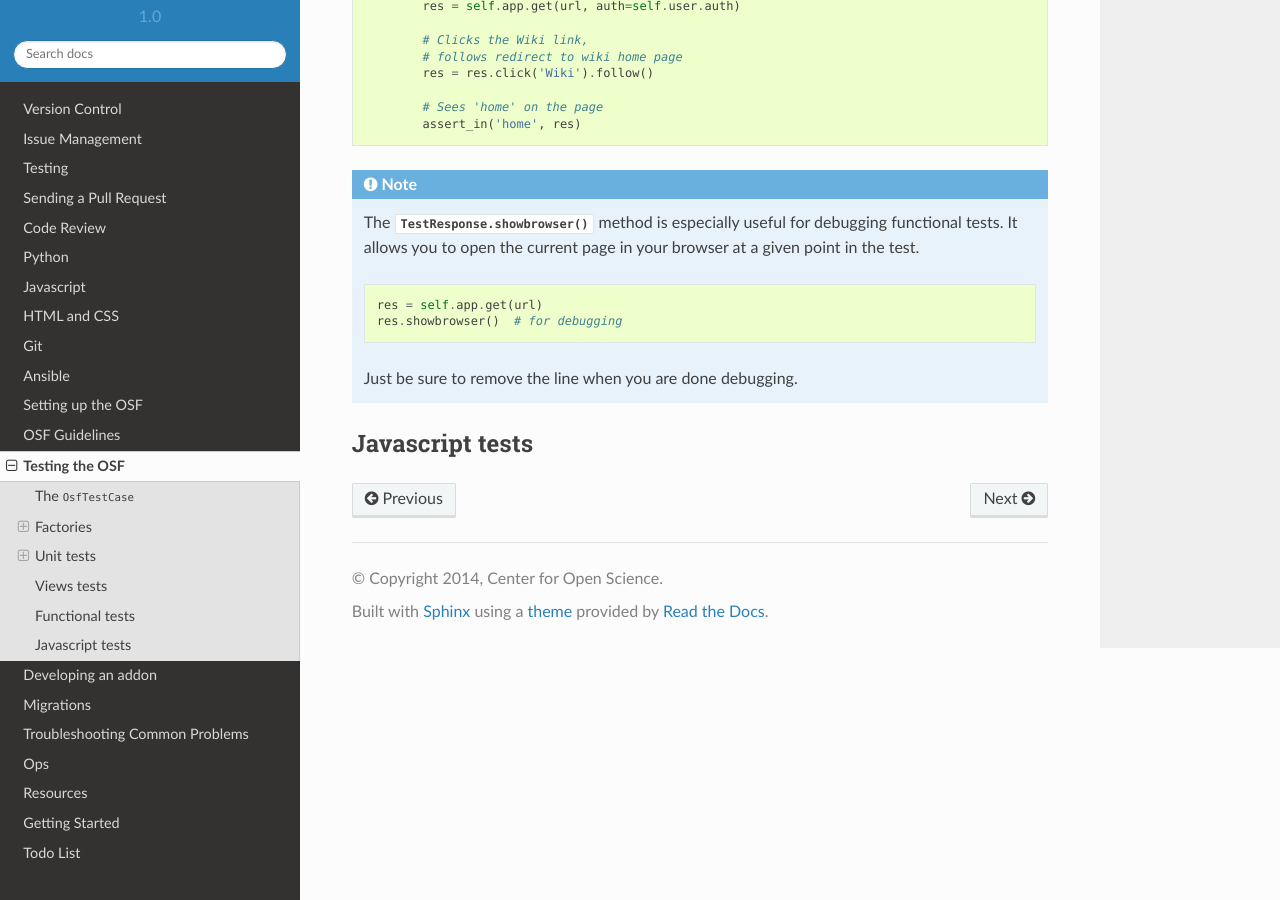
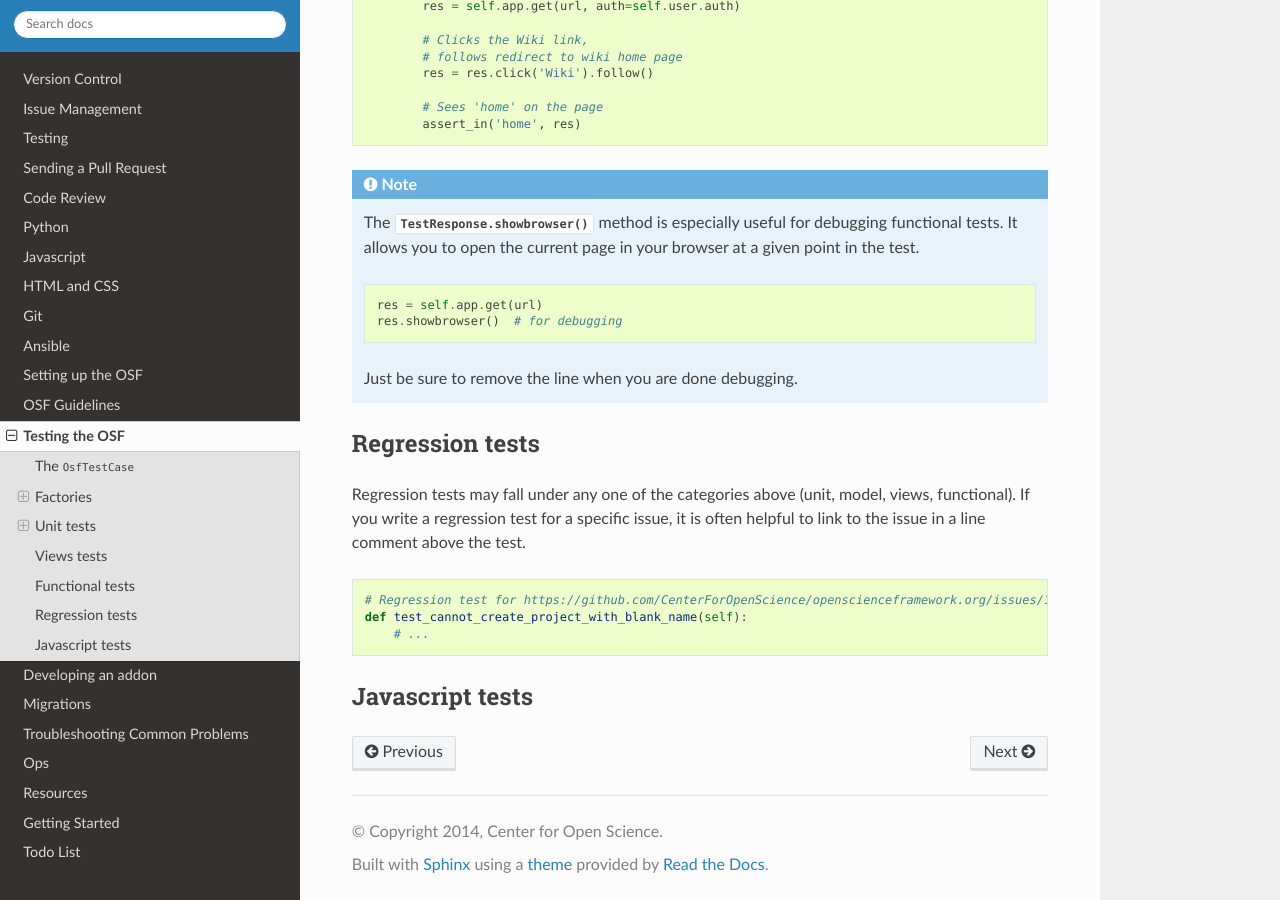
Before and after one commit to CenterForOpenScience/COSDev, a Sphinx documentation site: the page built from docs/osf/testing.rst, in a window 1280 px wide and 900 px high, scrolled down 3032 px. Built offline with Sphinx 7.4.7 and the Read the Docs theme 2.0.0, drawn with Linux system fonts in a browser that asks for light colours.

Commit message:
Add note about linking to issues in regression tests

```diff
--- a/docs/osf/testing.rst
+++ b/docs/osf/testing.rst
@@ -169,6 +169,17 @@ Things to test:
 
     Just be sure to remove the line when you are done debugging.
 
+Regression tests
+****************
+
+Regression tests may fall under any one of the categories above (unit, model, views, functional). If you write a regression test for a specific issue, it is often helpful to link to the issue in a line comment above the test.
+
+.. code-block:: python
+
+    # Regression test for https://github.com/CenterForOpenScience/openscienceframework.org/issues/1136
+    def test_cannot_create_project_with_blank_name(self):
+        # ...
+
 
 Javascript tests
 ****************
```
